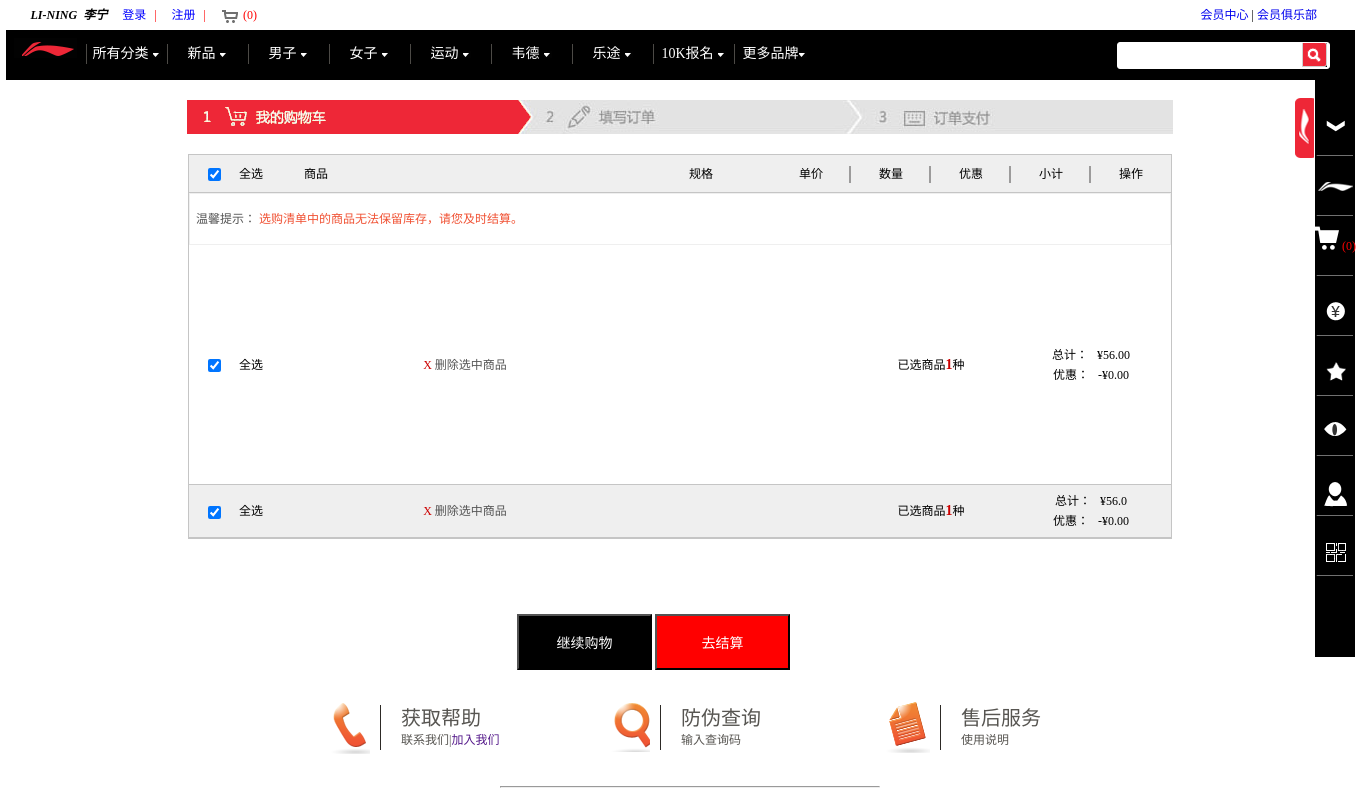
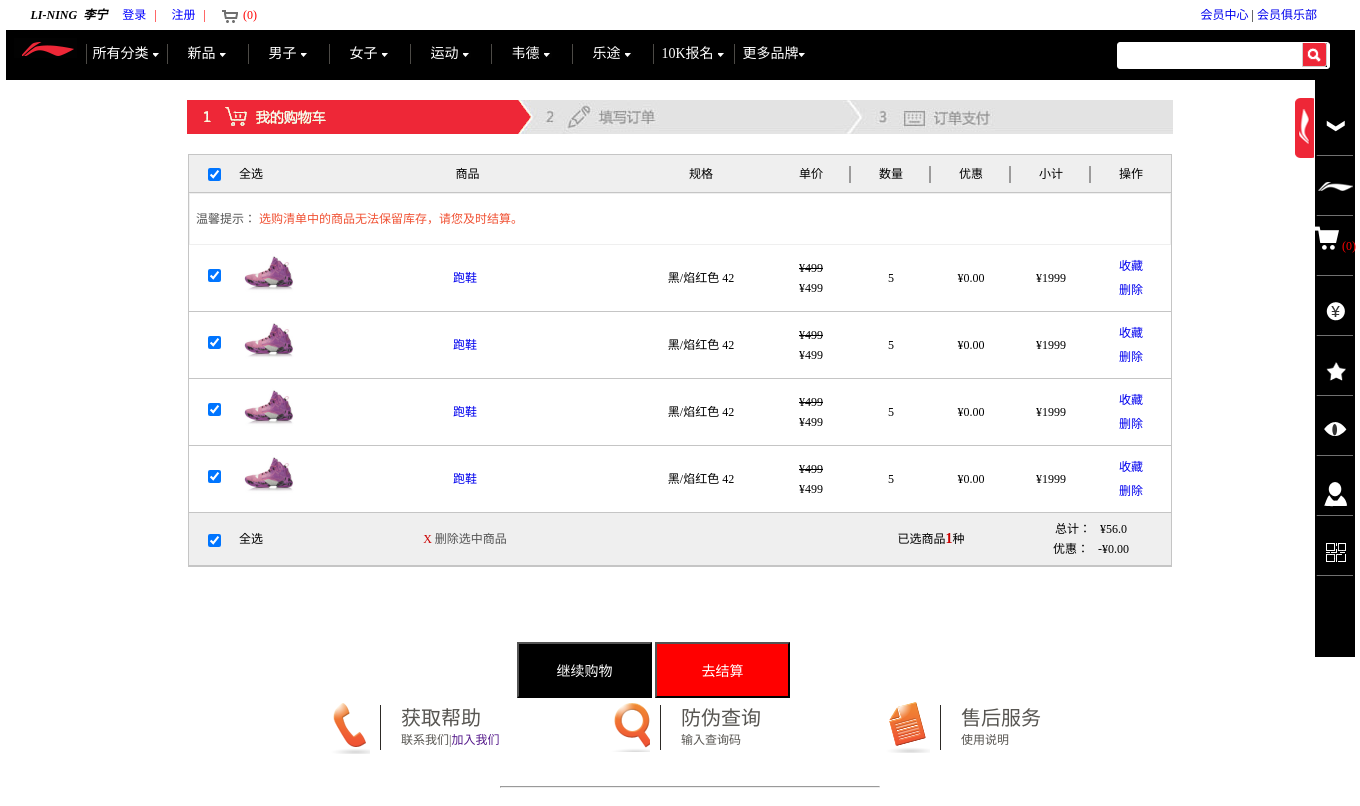
Before and after one commit to gt5431/Li-ning, a Java web app: page /page/shoppingcart.jsp in a window 1360 px wide. Shown: the top 806 px of the page. Run offline with Spring Boot 4, a stand-in JSP engine, Linux system fonts and the light colour scheme; the project's own start-up code is not run, and a stand-in starts its controllers and pages.

Commit message:
新修改的public.js

```diff
--- a/src/main/webapp/page/shoppingcart.jsp
+++ b/src/main/webapp/page/shoppingcart.jsp
@@ -27,7 +27,7 @@
 							<td width="50"><input type="checkbox"
 								style="vertical-align: middle;" name="chkAll" checked="checked"></td>
 							<td width="60" style="text-align: left;">全选</td>
-							<td width="*" style="text-align: left; padding: 0 0px 0 5px;">商品</td>
+							<td width="*" style="text-align:center; padding: 0 0px 0 5px;">商品</td>
 							<td width="140">规格</td>
 							<td width="80" style="position: relative;">
 								<div
@@ -67,30 +67,44 @@
 					</tbody>
 
 					<tbody style="background: white; height: 240px;" id="butInfo">
-						<tr>
-							<td style="text-align: center; height: 52px;"><input
-								type="checkbox" style="vertical-align: middle;"
-								id="chkAll_bottom" onclick="selectAll()" name="chkAll_bottom"
-								checked="checked"></td>
-							<td style="text-align: left;">全选</td>
-							<td><span style="color: #CC0000;">X</span> <a
-								style="color: #555555;" href="javascript:void(0);">删除选中商品</a></td>
-							<td colspan="2">&nbsp;</td>
-							<td style="text-align: center;" colspan="2">已选商品<span
-								style="font-weight: bold; color: #CC0000; font-size: 14px;"
-								id="alGoods">1</span>种
+						<c:forEach begin="0" end="3" step="1">
+							<tr>
+							<td><input type="checkbox" checked="checked" id="chkGoods"  name="chkGoods"></td>
+							<td style="text-align:left;">
+								<a target="_blank" title="李宁弧四代植绒版男子减震跑鞋ARHJ049-2" href="#">
+	                            	<img style="width:60px;height:60px;" class="item"
+	                            			alt="李宁弧四代植绒版男子减震跑鞋ARHJ049-2" src="../images/small1_img.png">
+	                            </a>
 							</td>
-							<td colspan="2">
-								<div
-									style="height: 20px; line-height: 20px; text-align: center;">
-									总计：&nbsp;&nbsp;&nbsp;¥<span id="totalPrice">56.00</span>
+							<td class="tal">
+								<span>
+									<a target="_blank" href="/shop/goods-278459.html?intcmp=cartproduct">跑鞋</a>
+								</span>
+							</td>
+							<td><div style="line-height:2em;">黑/焰红色 42</div></td>
+							<td>
+								<p><del>¥499</del></p>
+								<p id="danjia">¥499</p>
+							</td>
+							<td>
+	                        	<p class="quantity">5</p>
+							</td>
+							<td>¥0.00</td>
+							<td><div class="price">¥1999</div></td>
+							<td>
+								<div onclick="collecte()"style="margin-bottom:4px;">
+									<a style="text-decoration:none;" class="line" href="javascript:void(0);">收藏</a>
 								</div>
-								<div
-									style="height: 20px; line-height: 20px; text-align: center;">
-									优惠：&nbsp;&nbsp;&nbsp;-¥<span id="totalOffer">0.00</span>
+								<div class="relative">
+									<a style="text-decoration:none;"  class="line" href="javascript:void(0);">删除</a>
+									<div class="absolute hide">
+										<p></p>
+									</div>
 								</div>
 							</td>
 						</tr>
+						</c:forEach>
+
 					</tbody>
 					<tfoot style="background: rgb(239, 239, 239);">
 						<tr>
@@ -117,7 +131,6 @@
 								</div>
 							</td>
 						</tr>
-
 					</tfoot>
 				</table>
 			</div>
```
Also changed, not shown: 1 other file.
